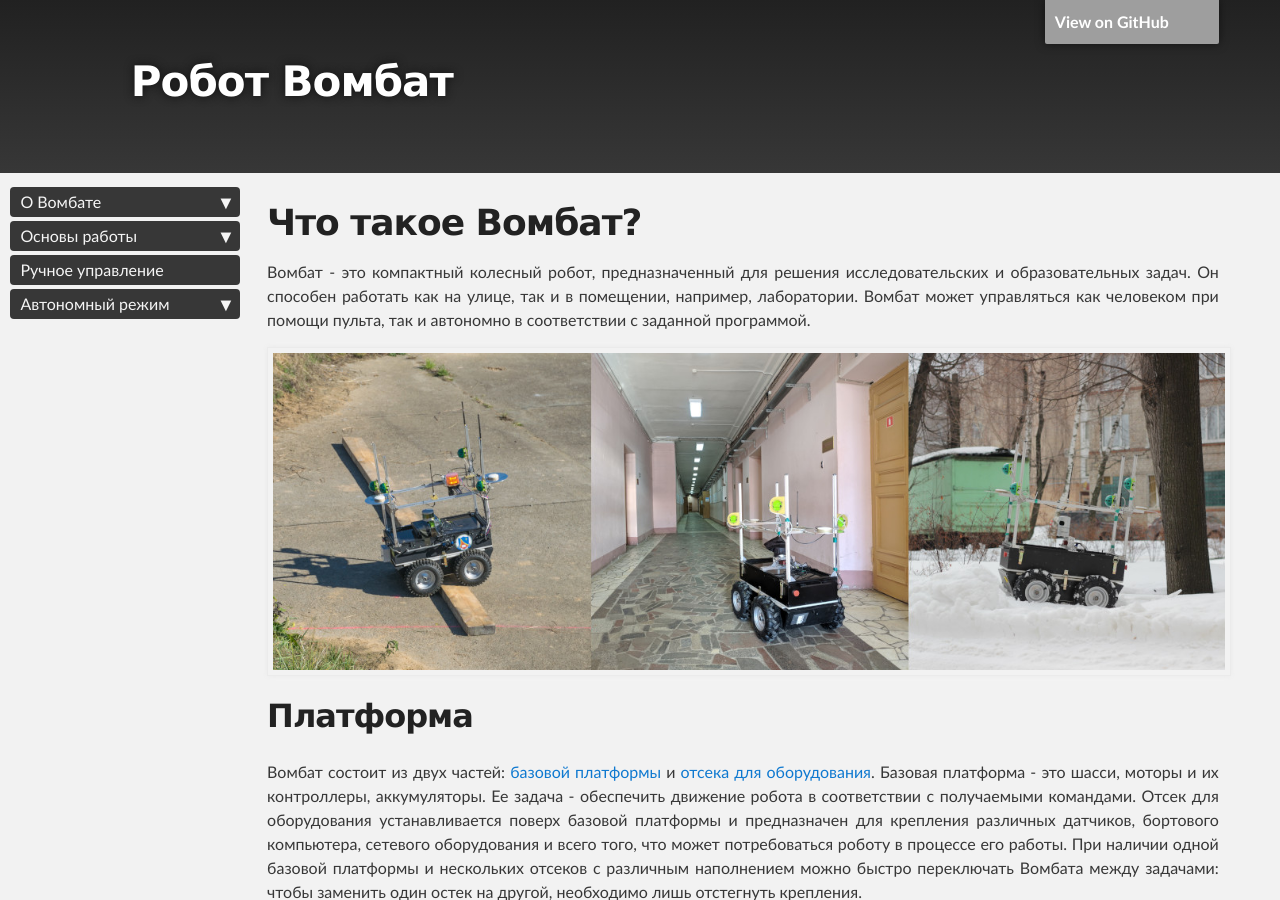
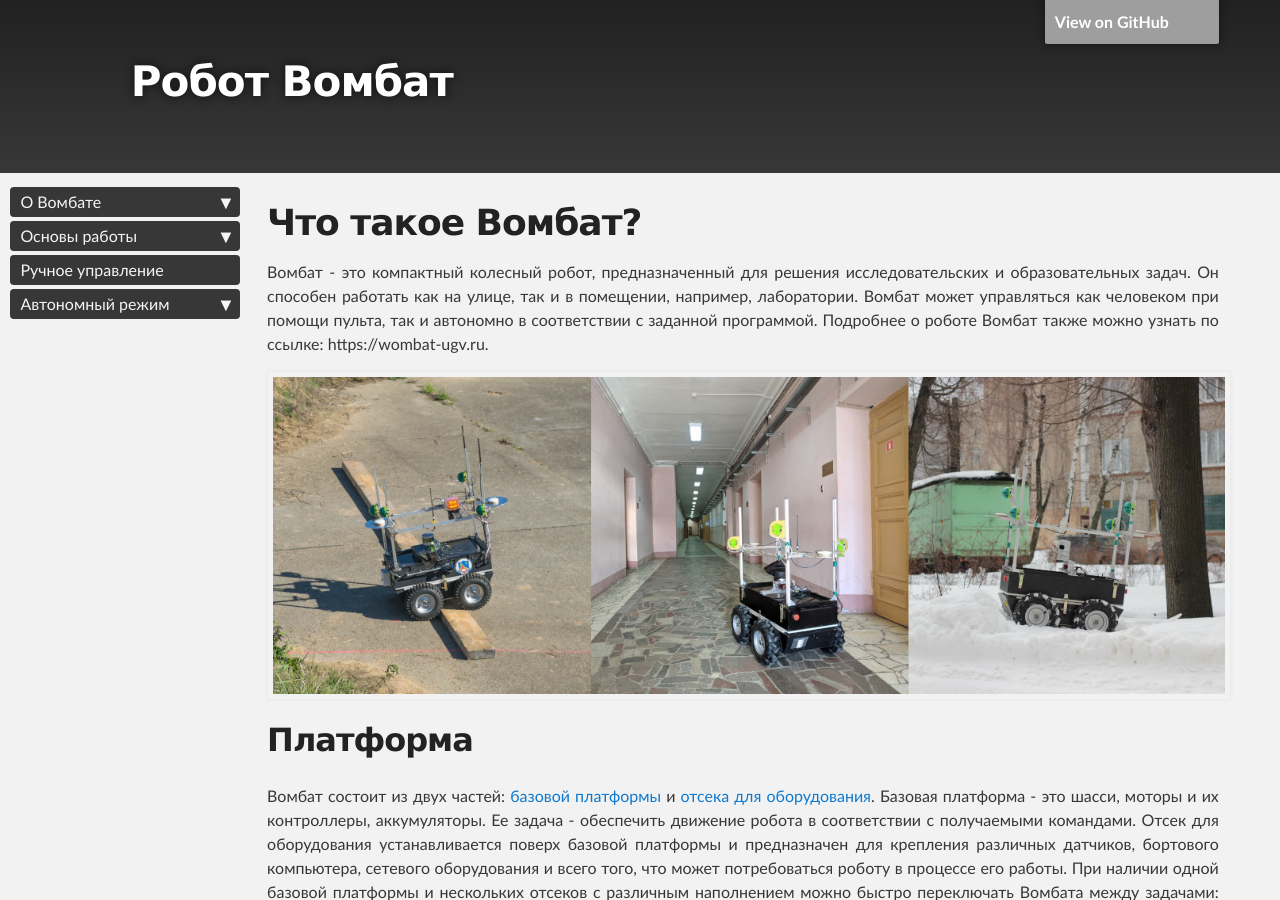
Before and after one commit to kb-avrora/wombat-robot, a Jekyll site: the page built from index.md, in a window 1280 px wide and 900 px high. Built offline with Jekyll 4.4.1, drawn with Linux system fonts in a browser that asks for light colours; the repository's description, which GitHub fills in, is left out; grey boxes are pictures that could not be loaded.

Commit message:
Update README and index

```diff
--- a/index.md
+++ b/index.md
@@ -5,7 +5,7 @@ title: Робот Вомбат
 
 # Что такое Вомбат?
 
-Вомбат - это компактный колесный робот, предназначенный для решения исследовательских и образовательных задач. Он способен работать как на улице, так и в помещении, например, лаборатории. Вомбат может управляться как человеком при помощи пульта, так и автономно в соответствии с заданной программой.
+Вомбат - это компактный колесный робот, предназначенный для решения исследовательских и образовательных задач. Он способен работать как на улице, так и в помещении, например, лаборатории. Вомбат может управляться как человеком при помощи пульта, так и автономно в соответствии с заданной программой. Подробнее о роботе Вомбат также можно узнать по ссылке: https://wombat-ugv.ru.
 
 <div style="display:inline-block">
 <img class="scalable" style="margin: auto" src="/wombat-robot/assets/images/wombats.jpg">
```
Also changed, not shown: README.md.
